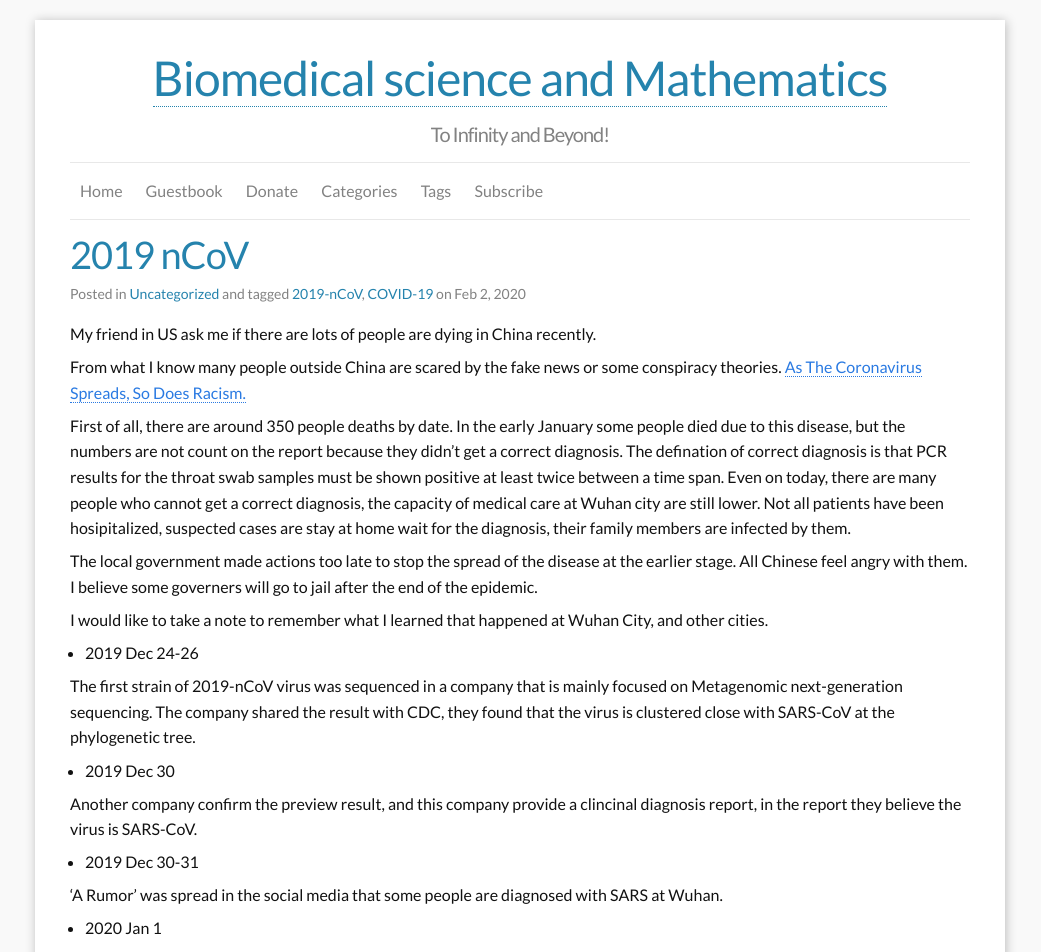
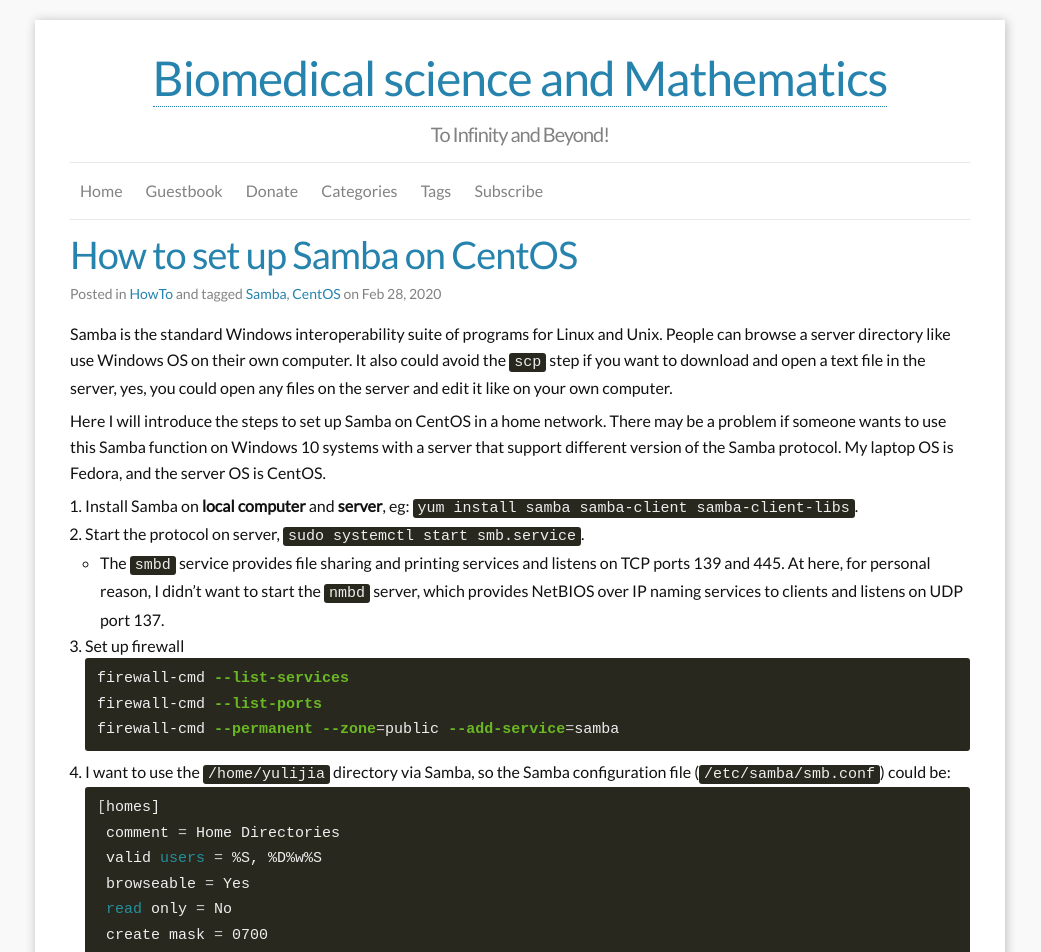
Before and after one commit to yulijia/en, a Jekyll site: the page built from index.html, in a window 1280 px wide and 1400 px high. Shown: the top 952 px of the window, without its empty margins (120-1161 px from the left). Built offline with Jekyll 4.4.1, drawn with Linux system fonts in a browser that asks for light colours; nearby versions of some CDN libraries; formulas are drawn with MathJax 3; the list of posts is cut into pages by our own code; some of the changed text lies outside the part shown.

Commit message:
new post: set up samba service

````diff
--- /dev/null
+++ b/_posts/2020-02-28-how-to-set-up-samba.md
@@ -0,0 +1,55 @@
+---
+published: ture
+layout: post
+title: "How to set up Samba on CentOS"
+author: Yu
+categories: HowTo
+tags:
+- Samba
+- CentOS
+---
+
+
+Samba is the standard Windows interoperability suite of programs for Linux and Unix.
+People can browse a server directory like use Windows OS on their own computer.
+It also could avoid the `scp` step if you want to download and open a text file in the server,  yes, you could open any files on the server and edit it like on your own computer.
+
+Here I will introduce the steps to set up Samba on CentOS in a home network. There may be a problem if someone wants to use this Samba function on Windows 10 systems with a server that support different version of the Samba protocol.
+My laptop OS is Fedora, and the server OS is CentOS.
+
+1. Install Samba on **local computer** and **server**, eg: `yum install samba samba-client samba-client-libs`.
+2. Start the protocol on server, `sudo systemctl start smb.service`.
+  - The `smbd` service provides file sharing and printing services and listens on TCP ports 139 and 445. At here, for personal reason, I didn't want to start the `nmbd` server, which provides NetBIOS over IP naming services to clients and listens on UDP port 137.
+3. Set up firewall
+```bash
+firewall-cmd --list-services
+firewall-cmd --list-ports
+firewall-cmd --permanent --zone=public --add-service=samba
+```
+4. I want to use the `/home/yulijia` directory via Samba, so the Samba configuration file (`/etc/samba/smb.conf`) could be:
+```bash
+[homes]
+	comment = Home Directories
+	valid users = %S, %D%w%S
+	browseable = Yes
+	read only = No
+	create mask = 0700
+        directory mask = 0700
+	inherit acls = Yes
+```
+Once done, please restart Samba services, `systemctl restart smb.service`
+5. Connect from your local machine.
+Because I use Fedora, so I could open the Nautilus to add a new `connect to server` link (`smb://192.168.0.111:139/`), then connect to the server, select Registered User, enter your server username and password.
+
+![connect_to_samba](https://i.imgur.com/esdDgUE.png)
+
+![fill_in_username_and_password](https://i.imgur.com/EAe24pn.png)
+
+Then the files on the Samba server will be shown.
+
+Note: the default port of Samba service is `139`.
+
+
+Reference:
+
+[1] [How to Install and Configure Samba on CentOS 7](https://linuxize.com/post/how-to-install-and-configure-samba-on-centos-7/)
````
Also changed, not shown: _posts/2020-02-02-2019-nCoV.md (+1 -1 lines).
